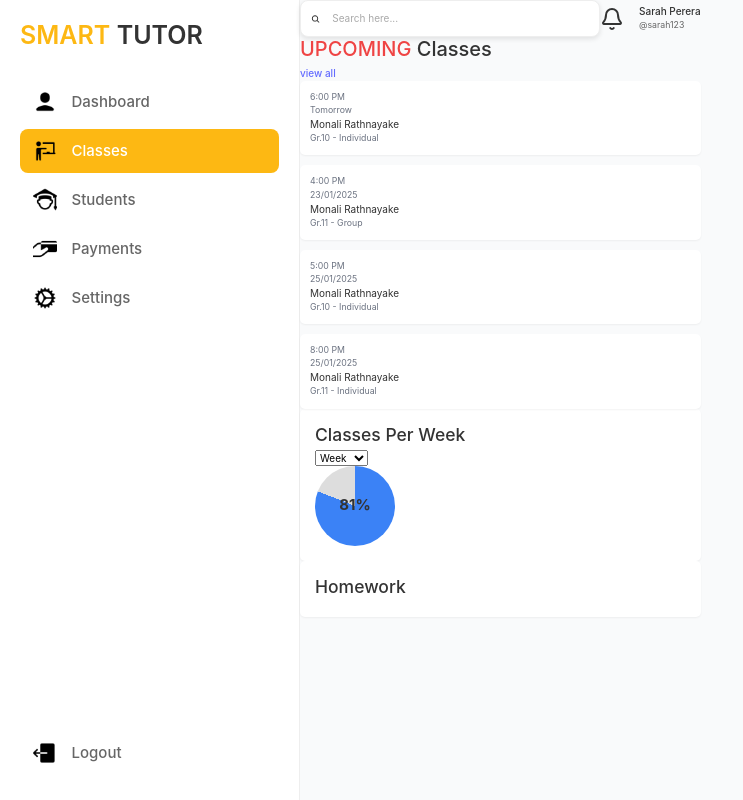
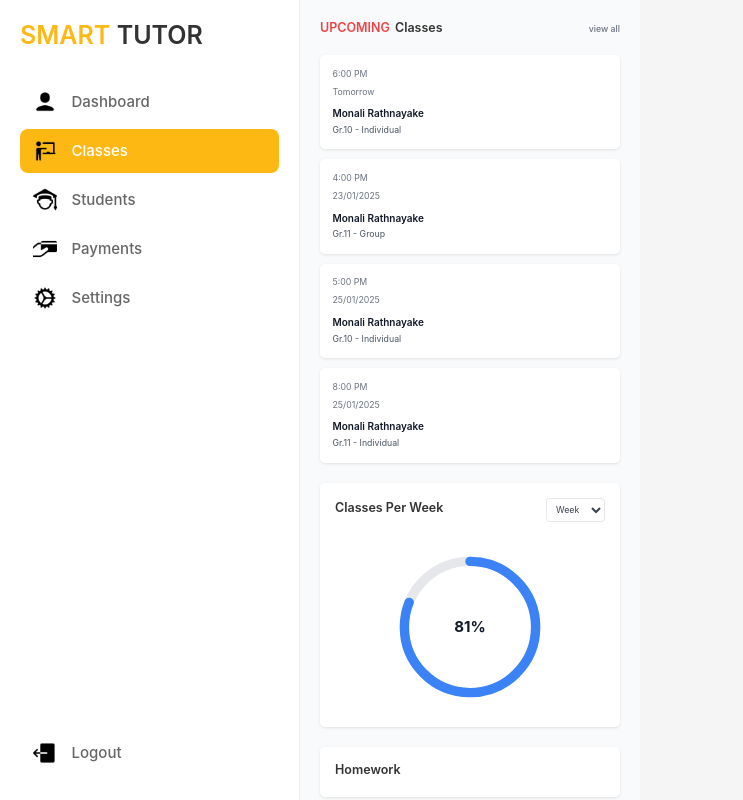
Before and after one commit to bojitha001/smart-tutor, a React (Vite) app: page /classes in a window 1280 px wide. Shown: the whole page, without its empty margins (0-743 px from the left). Built offline with nearby package versions, Linux system fonts and the light colour scheme; a web font is replaced by a local one.

Commit message:
Tutor Payment dashbaord is all good and need to do small changes in the classes dashbaord

```diff
--- a/src/App.jsx
+++ b/src/App.jsx
@@ -12,17 +12,19 @@ import { BrowserRouter as Router, Routes, Route } from "react-router-dom";
 import Sidebar from "./components/tutorDashboard/Sidebar";
 
 
-import DashboardClasses from "./components/Dashbaord/dashboardClasses";
-// import DashBoard from "../components/Dashbaord/DashboardClasses"
 
-
-// import DashBoard from "./components/Dashbaord/DashboardClasses"
 
 
 // import MainContent from "./components/tutorDashboard/MainContent";
 
 import MainContent from "./components/tutorDashboard/MainContent";
 import StudentView from "./components/tutorDashboard/StudentSection";
+
+import DashboardPayments from "./components/Dashbaord/DashbaordPayments";
+import DashboardClasses from "./components/Dashbaord/dashboardClasses";
+
+
+
 
 
 // import SelectingSubjects from "./components/Parent/Student/SelectingSubjects";
@@ -78,7 +80,7 @@ function App() {
 
             <Route path="/classes" element={<DashboardClasses />} />
 
-            <Route path="/payments" element={<DashboardClasses />} />
+            <Route path="/payments" element={<DashboardPayments />} />
         </Routes>
       </div>
     </Router>
--- a/src/components/Dashbaord/DashbaordPayments.jsx
+++ b/src/components/Dashbaord/DashbaordPayments.jsx
@@ -1,8 +1,9 @@
 import React, { useEffect, useState } from "react";
-import { Bell, settings, LogOut } from 'lucide-react';
-import dashboardClasses from "../DashboardClasses";
+// import { Bell, settings, LogOut } from 'lucide-react';
+import styles from "../../.ExternalCss/dashboardPayments.module.css";
 
-function Payments() {
+
+function DashbaordPayments() {
     const [progress, setProgress] = useState(0);
     const totalAmount = 100000;
     const currentAmount = 100000;
@@ -18,44 +19,44 @@ function Payments() {
         // sidebar from garuka
 
 
-        <main className="main-content">
+        <main className={`${styles["main-content"]}`}>
 
-            <header className="header">
-                <div className="search-bar">
+            <header className={styles.header}>
+                <div className={`${styles["search-bar"]}`}>
                     <input type="text" placeholder="search here for payments..." />
                 </div>
 
 
-            // account details
+        {/* account details */}
 
 
             </header>
 
             {/* wallet section */}
-            <section className="wallet-section">
-                <h2 className="walltet-header">Smart Tutor Wallet</h2>
+            <section className={`${styles["wallet-section"]}`}>
+                <h2 className={`${styles["walltet-header"]}`}>Smart Tutor Wallet</h2>
 
-                <div className="stats-grid">
-                    <div className="stat-card">
-                        <div className="state-label">Daily</div>
-                        <div className="stat-value">Rs. 5,000</div>
+                <div className={`${styles["stats-grid"]}`}>
+                    <div className={`${styles["stat-card"]}`}>
+                        <div className={`${styles["state-label"]}`}>Daily</div>
+                        <div className={`${styles["stat-value"]}`}>Rs. 5,000</div>
                     </div>
-                    <div className="stat-card">
-                        <div className="state-label">Weekly</div>
-                        <div className="stat-value">Rs. 34,000</div>
+                    <div className={`${styles["stat-card"]}`}>
+                        <div className={`${styles["state-label"]}`}>Weekly</div>
+                        <div className={`${styles["stat-value"]}`}>Rs. 34,000</div>
                     </div>
-                    <div className="stat-card">
-                        <div className="state-label">Monthly</div>
-                        <div className="stat-value">Rs. 100,000</div>
+                    <div className={`${styles["stat-card"]}`}>
+                        <div className={`${styles["state-label"]}`}>Monthly</div>
+                        <div className={`${styles["stat-value"]}`}>Rs. 100,000</div>
                     </div>
                 </div>
 
-                <div className="payment-method">
-                    <div className="payment-card">
+                <div className={`${styles["payment-method"]}`}>
+                    <div className={`${styles["payment-card"]}`}>
                         <h3>Payment via Bank Transfer</h3>
                         <p>Rs. 75,000</p>
                     </div>
-                    <div className="payment-card">
+                    <div className={`${styles["payment-card"]}`}>
                         <h3>Payment via Cash</h3>
                         <p>Rs. 25,000</p>
                     </div>
@@ -63,13 +64,13 @@ function Payments() {
             </section>
 
             {/* Transactions Section */}
-            <section className="transactions-section">
-                <div className="completion-card">
+            <section className={`${styles["transactions-section"]}`}>
+                <div className={`${styles["completion-card"]}`}>
                     <h3>Payments for January 2023</h3>
-                    <div className="completion-circle-container">
-                        <svg className="progress-ring" width="120" height="120">
+                    <div className={`${styles["completion-circle-container"]}`}>
+                        <svg className={`${styles["completion-circle-container"]}`} width="120" height="120">
                             <circle
-                                className="progress-ring__circle-bg"
+                                className={`${styles["progress-ring__circle-bg"]}`}
                                 stroke="#e6e6e6"
                                 strokeWidth="10"
                                 fill="transparent"
@@ -78,7 +79,7 @@ function Payments() {
                                 cy="60"
                             />
                             <circle
-                                className="progress-ring__circle"
+                                className={`${styles["progress-ring__circle"]}`}
                                 stroke="#ffa500"
                                 strokeWidth="10"
                                 fill="transparent"
@@ -94,7 +95,7 @@ function Payments() {
                                 x="50%"
                                 y="45%"
                                 textAnchor="middle"
-                                className="progress-text percentage"
+                                className={`${styles["progress-text percentage"]}`}
                             >
                                 {progress}%
                             </text>
@@ -102,7 +103,7 @@ function Payments() {
                                 x="50%"
                                 y="65%"
                                 textAnchor="middle"
-                                className="progress-text amount"
+                                className={`${styles["progress-text amount"]}`}
                             >
                                 Rs. {currentAmount.toLocaleString()}
                             </text>
@@ -111,40 +112,40 @@ function Payments() {
                     <p>Completed</p>
                 </div>
 
-                <div className="transactions-list">
-                    <div className="transactions-header">
+                <div className={`${styles["progress-text amount"]}`}>
+                    <div className={`${styles["transactions-header"]}`}>
                         <h3>Latest transactions</h3>
                         <select>
                             <option>Last Month</option>
                         </select>
                     </div>
 
-                    <div className="transaction-rows">
-                        <div className="transaction-row">
+                    <div className={`${styles["transaction-rows"]}`}>
+                        <div className={`${styles["transaction-row"]}`}>
                             <span>Today</span>
                             <span>Farhan</span>
                             <span>Bank transfer</span>
                             <span>Rs. 2,500.00</span>
                         </div>
-                        <div className="transaction-row">
+                        <div className={`${styles["transaction-row"]}`}>
                             <span>20/01</span>
                             <span>Yeheni</span>
                             <span>Cash</span>
                             <span>Rs. 2,500.00</span>
                         </div>
-                        <div className="transaction-row">
+                        <div className={`${styles["transaction-row"]}`}>
                             <span>20/01</span>
                             <span>Sam</span>
                             <span>Bank transfer</span>
                             <span>Rs. 2,500.00</span>
                         </div>
-                        <div className="transaction-row">
+                        <div className={`${styles["transaction-row"]}`}>
                             <span>19/01</span>
                             <span>Manlika</span>
                             <span>Bank transfer</span>
                             <span>Rs. 2,500.00</span>
                         </div>
-                        <div className="transaction-row">
+                        <div className={`${styles["transaction-row"]}`}>
                             <span>19/01</span>
                             <span>Garuka</span>
                             <span>Cash</span>
@@ -152,7 +153,7 @@ function Payments() {
                         </div>
                     </div>
 
-                    <button className="see-more-btn">See more</button>
+                    <button className={`${styles["see-more-btn"]}`}>See more</button>
                 </div>
             </section>
 
@@ -162,4 +163,5 @@ function Payments() {
 
 }
 
-export default dashboardPayments;
+
+export default DashbaordPayments;
--- a/src/components/Dashbaord/DashboardClasses.jsx
+++ b/src/components/Dashbaord/DashboardClasses.jsx
@@ -1,81 +1,19 @@
-import React, { useState } from "react";
-
-import {
-    Bell,
-    Calendar,
-    ChevronLeft,
-    ChevronRight,
-    GraduationCap,
-    LayoutDashboard,
-    LogOut,
-    Menu,
-    Settings,
-    Wallet
-} from "lucide-react";
-import styles from "../../.ExternalCss/dashboardclasses.module.css";
-import { IoSearch } from "react-icons/io5";
-
-
+import React from 'react';
+import styles from "../../.ExternalCss/dashboardClasses.module.css";
 
 function DashboardClasses() {
-    const [upcomingClasses, setUpcomingClasses] = useState([
-        { time: "10:00 AM", date: "Feb 10", student: "John Doe", grade: "5", type: "Math" },
-        { time: "2:00 PM", date: "Feb 11", student: "Jane Doe", grade: "6", type: "Science" },
-    ]);
+    const radius = 70;
+    const circumference = 2 * Math.PI * radius;
+    const progress = 81;
+    const strokeDashoffset = circumference - (progress / 100) * circumference;
 
     return (
-        <main className={`${styles["main-content"]}`}>
-            {/* Sidebar from Garuka */}
-
-            <header>
-                     <div className={`${styles["search-bar"]}`}>
-                       <IoSearch />
-                       <input type="text" placeholder="Search here..." />
-                     </div>
-                     <div className={`${styles["profile-section"]}`}>
-                       <Bell className={`${styles["notification-icon"]}`} />
-                       <div className={`${styles["profile-info"]}`}>
-                         {/* <img src={testImg} alt="Profile" className={`${styles["profile-pic"]}`} /> */}
-                         <div>
-                           <div className={`${styles["profile-name"]}`}>Sarah Perera</div>
-                           <div className={`${styles["profile-username"]}`}>@sarah123</div>
-                         </div>
-                       </div>
-                     </div>
-                   </header>
-
-                {/* <div className="search-container">
-                    <input
-                        type="text"
-                        placeholder="Search here for classes..."
-                        className="search-input"
-                    />
-                    <svg className="search-icon" width="20" height="20" fill="none" viewBox="0 0 24 24" stroke="currentColor">
-                        <path strokeLinecap="round" strokeLinejoin="round" strokeWidth={2} d="M21 21l-6-6m2-5a7 7 0 11-14 0 7 7 0 0114 0z" />
-                    </svg>
-                </div> */}
-{/*
-                <div className={`${styles["header-right"]}`}>
-                    <button className={`${styles["header-right"]}`}>
-                        <Bell />
-                    </button>
-                    <div className={styles.profile}>
-                        <img
-                            src="https://images.unsplash.com/photo-1494790108377-be9c29b29330?ixlib=rb-1.2.1&ixid=eyJhcHBfaWQiOjEyMDd9&auto=format&fit=facearea&facepad=2&w=256&h=256&q=80"
-                            alt="Profile"
-                            className={`${styles["profile-img"]}`}/>
-                        <div className={`${styles["profile-info"]}`}>
-                            <h3>Vihan Mendis</h3>
-                            <p>@vihan123</p>
-                        </div>
-                    </div>
-                </div>
-            </header> */}
+        <div className={styles.container}>
             {/* Upcoming Classes */}
             <section className={styles.upcomingSection}>
                 <div className={styles.sectionHeader}>
                     <h2 className={styles.sectionTitle}>
-                        <span style={{ color: '#ef4444' }}>UPCOMING</span> Classes
+                        <span className={styles.upcomingText}>UPCOMING</span> Classes
                     </h2>
                     <a href="#" className={styles.viewAll}>
                         view all
@@ -132,7 +70,23 @@ function DashboardClasses() {
                     </div>
                     <div className={styles.chartContainer}>
                         <div className={styles.progressCircle}>
-                            <span className={styles.progressText}>81%</span>
+                            <svg viewBox="0 0 160 160">
+                                <circle
+                                    className={styles.progressBackground}
+                                    cx="80"
+                                    cy="80"
+                                    r={radius}
+                                />
+                                <circle
+                                    className={styles.progressBar}
+                                    cx="80"
+                                    cy="80"
+                                    r={radius}
+                                    strokeDasharray={circumference}
+                                    strokeDashoffset={strokeDashoffset}
+                                />
+                            </svg>
+                            <div className={styles.progressText}>{progress}%</div>
                         </div>
                     </div>
                 </div>
@@ -142,11 +96,8 @@ function DashboardClasses() {
                     {/* Add homework content here */}
                 </div>
             </section>
-
-
-        </main>
+        </div>
     );
 }
 
-
 export default DashboardClasses;
```
Also changed, not shown: src/.ExternalCss/dashboardClasses.module.css, src/.ExternalCss/dashboardPayments.module.css (renamed from src/.ExternalCss/dashboardPayments.css).
